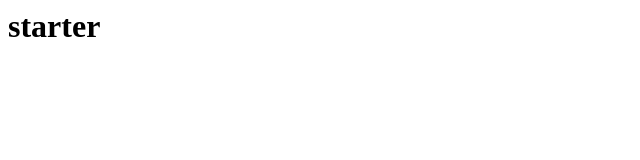
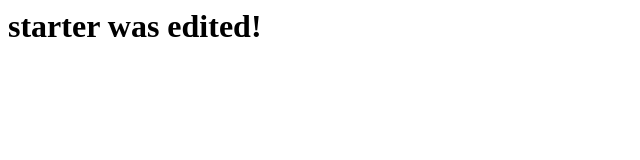
Before and after one commit to gsantella/t1, a plain HTML site: page index.html in a window 1280 px wide. Shown: the whole page, without its empty margins (0-640 px from the left). Drawn offline with Linux system fonts and the light colour scheme.

Commit message:
Update index.html

```diff
--- a/index.html
+++ b/index.html
@@ -1 +1 @@
-<h1>starter</h1>
+<h1>starter was edited!</h1>
```
